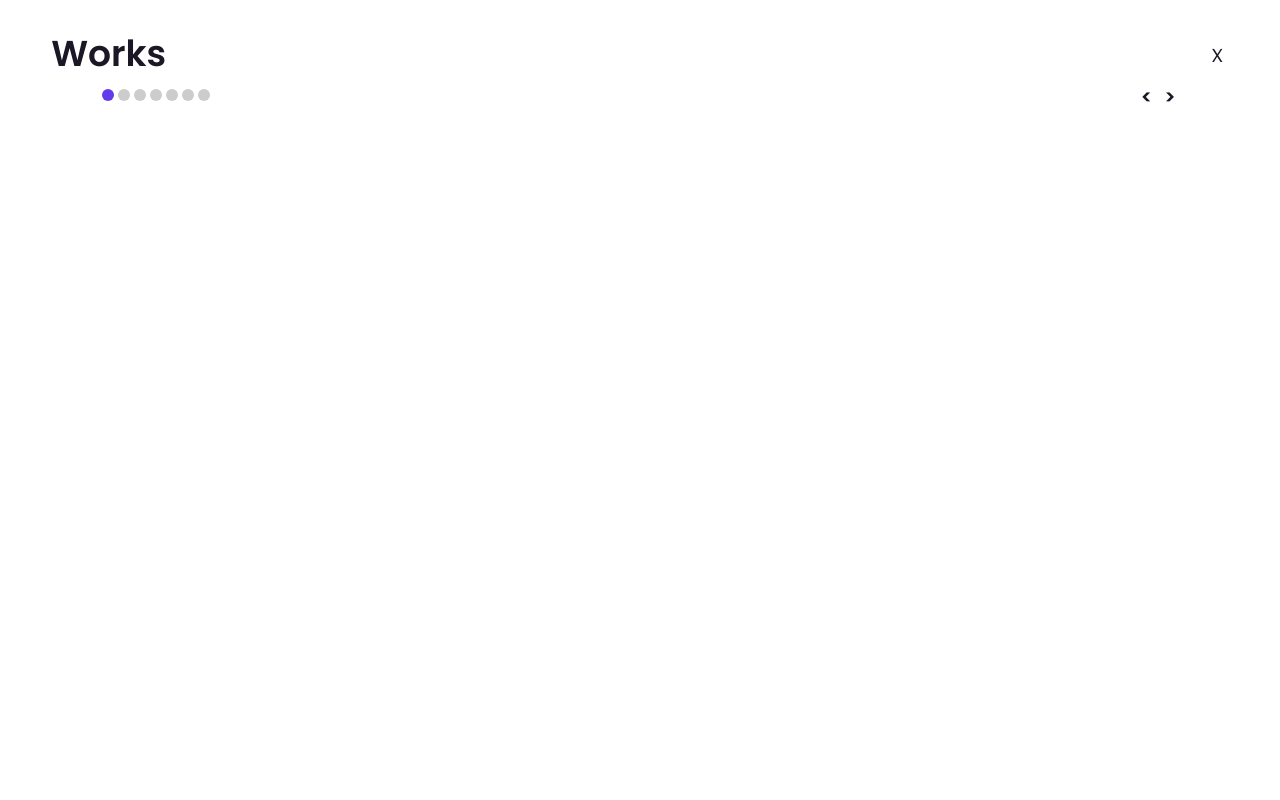
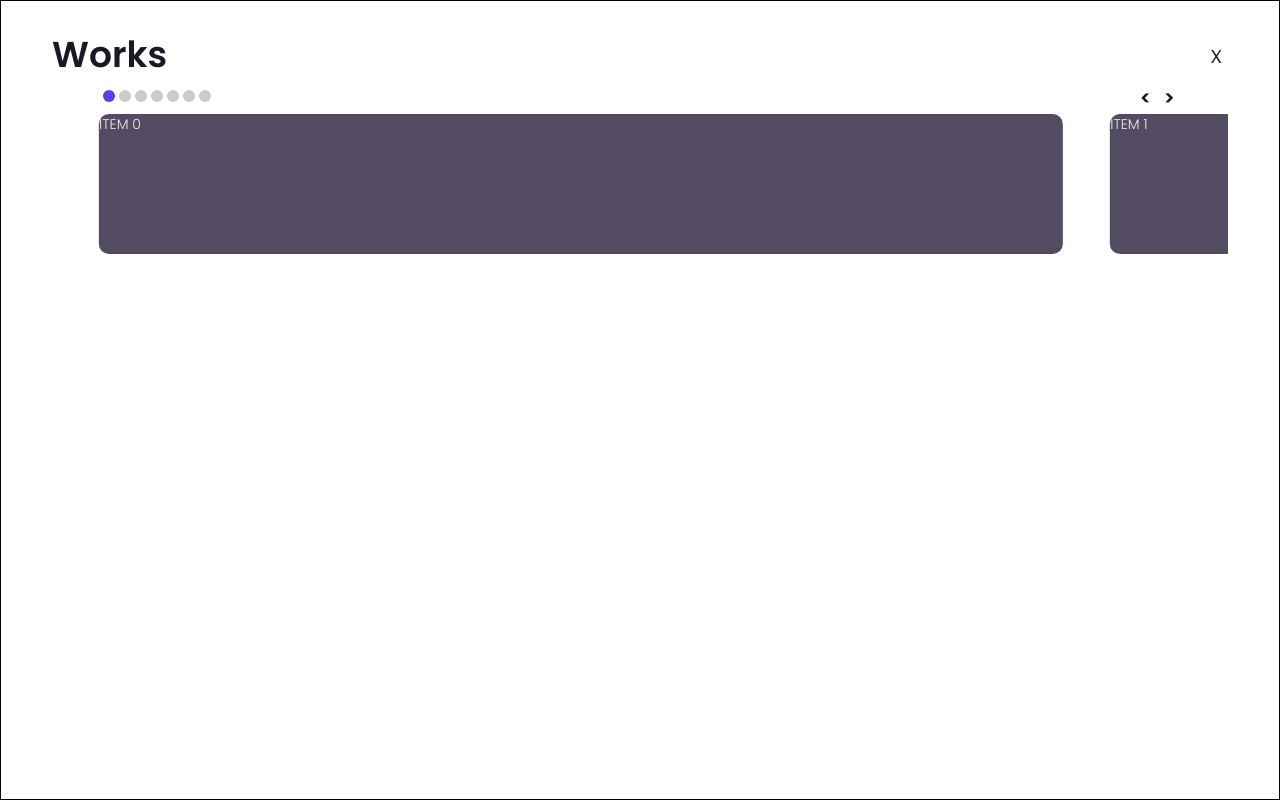
Before and after one commit to kaloyj/portfolio-cli, a React app: page / in a window 1280 px wide. Built offline with nearby package versions, Linux system fonts and the light colour scheme.

Commit message:
added carousel logic

```diff
--- a/src/card-components/Card.tsx
+++ b/src/card-components/Card.tsx
@@ -16,7 +16,8 @@ const Card: FunctionComponent<CardProps> = ({
       className="flex-parent"
       css={css`
         min-height: 100vh;
-        flex: 0 0 100%;
+        width: 100vw;
+        border: 1px solid black;
         align-content: flex-start;
         * {
           font-family: "Poppins", sans-serif;
--- a/src/card-components/Work.tsx
+++ b/src/card-components/Work.tsx
@@ -1,11 +1,18 @@
 import React from "react";
 import Card from "./Card";
 import { Carousel } from "./carousel";
+import CarouselItem from "./carousel/CarouselItem";
 
 function Work() {
   return (
     <Card cardTitle="Works">
-      <Carousel></Carousel>
+      <Carousel count={7}>
+        {Array.from(Array(7), (_, i) => (
+          <CarouselItem order={i == 6 ? 0 : i + 1} key={i}>
+            ITEM {i}
+          </CarouselItem>
+        ))}
+      </Carousel>
     </Card>
   );
 }
--- a/src/card-components/carousel/Carousel.tsx
+++ b/src/card-components/carousel/Carousel.tsx
@@ -1,19 +1,44 @@
 /** @jsx jsx */
 import { jsx, css } from "@emotion/core";
-import { FunctionComponent } from "react";
+import { FunctionComponent, useState } from "react";
 import CarouselTracker from "./CarouselTracker";
+import CarouselContext from "./CarouselContext";
 
-const Carousel: FunctionComponent = ({ children }) => {
+export interface TrackerProps {
+  count: number;
+  initial?: number;
+}
+
+const Carousel: FunctionComponent<TrackerProps> = ({
+  children,
+  count,
+  initial = 0
+}) => {
+  const [currentIndex, setCurrentIndex] = useState(initial);
   return (
+    <CarouselContext.Provider value={{ count, currentIndex, setCurrentIndex }}>
       <div
         className="flex-1"
         css={css`
+          flex: 0 0 100%;
+          margin: 0;
+          overflow: hidden;
           align-items: center;
         `}
       >
-      <CarouselTracker count={7}></CarouselTracker>
+        <CarouselTracker></CarouselTracker>
+        <div
+          css={css`
+            flex: 0 0 100%;
+            display: flex;
+            flex-flow: row nowrap;
+            transform: translateX(-86%);
+          `}
+        >
           {children}
         </div>
+      </div>
+    </CarouselContext.Provider>
   );
 };
 
--- /dev/null
+++ b/src/card-components/carousel/CarouselContext.tsx
@@ -0,0 +1,16 @@
+import { Dispatch, SetStateAction, createContext } from "react";
+
+interface IState {
+  count: number;
+  currentIndex: number;
+  setCurrentIndex: Dispatch<SetStateAction<number>>;
+}
+const initialState: IState = {
+  count: 7,
+  currentIndex: 0,
+  setCurrentIndex: () => {}
+};
+
+const CarouselContext = createContext(initialState);
+
+export default CarouselContext;
--- /dev/null
+++ b/src/card-components/carousel/CarouselItem.tsx
@@ -0,0 +1,45 @@
+/** @jsx jsx */
+import { jsx, css } from "@emotion/core";
+import { FunctionComponent, useContext, useState, useEffect } from "react";
+import { lightGrayColor, dirtyWhiteColor } from "../../global-styles/colors";
+import CarouselContext from "./CarouselContext";
+
+interface ItemProps {
+  order: number;
+}
+
+const CarouselItem: FunctionComponent<ItemProps> = ({ children, order }) => {
+  const { count, currentIndex } = useContext(CarouselContext);
+
+  const [itemOrder, setItemOrder] = useState(order);
+
+  useEffect(() => {
+    let generatedOrder: number = order - currentIndex;
+    if (generatedOrder < 0) {
+      generatedOrder = count + generatedOrder; // count - 1 is the highest order
+    }
+
+    setItemOrder(generatedOrder);
+  }, [currentIndex, order, count]);
+
+  return (
+    <div
+      css={css`
+        flex: 0 0 82%;
+        height: 140px;
+        border-radius: 10px;
+        overflow: hidden;
+        margin-left: 4%;
+        display: flex;
+        flex-flow: row wrap;
+        background-color: ${lightGrayColor};
+        color: ${dirtyWhiteColor};
+        order: ${itemOrder};
+      `}
+    >
+      {children}
+    </div>
+  );
+};
+
+export default CarouselItem;
--- a/src/card-components/carousel/CarouselTracker.tsx
+++ b/src/card-components/carousel/CarouselTracker.tsx
@@ -1,21 +1,15 @@
 /** @jsx jsx */
 import { jsx, css } from "@emotion/core";
 import { accentColor } from "../../global-styles/colors";
-import { useState } from "react";
+import { useContext } from "react";
+import CarouselContext from "./CarouselContext";
 
-interface TrackerProps {
-  count: number;
-  initial?: number;
-}
-
-function CarouselTracker({ count, initial = 0 }: TrackerProps) {
-  const [currentIndex, setCurrentIndex] = useState(initial);
+function CarouselTracker() {
+  const { count, currentIndex, setCurrentIndex } = useContext(CarouselContext);
   return (
     <div
       className="flex-1"
       css={css`
-        flex: 0 0 100%;
-        margin: 0;
         align-items: center;
         justify-content: space-between;
       `}
--- a/src/card-components/carousel/index.tsx
+++ b/src/card-components/carousel/index.tsx
@@ -1,2 +1,3 @@
 export { default as CarouselTracker } from "./CarouselTracker";
 export { default as Carousel } from "./Carousel";
+export { default as CarouselItem } from "./CarouselItem";
--- a/src/global-styles/flex.tsx
+++ b/src/global-styles/flex.tsx
@@ -8,6 +8,7 @@ function Flex() {
         .flex-parent {
           display: flex;
           flex-flow: row wrap;
+          width: 100%;
         }
 
         .flex-1,
--- a/src/global-styles/global-styles.tsx
+++ b/src/global-styles/global-styles.tsx
@@ -9,6 +9,8 @@ function GlobalStyles() {
         styles={css`
           body {
             margin: 0;
+            width: 100vw;
+            overflow-x: hidden;
           }
 
           *,
```
Lines whose indentation alone changed are shown as unchanged.
